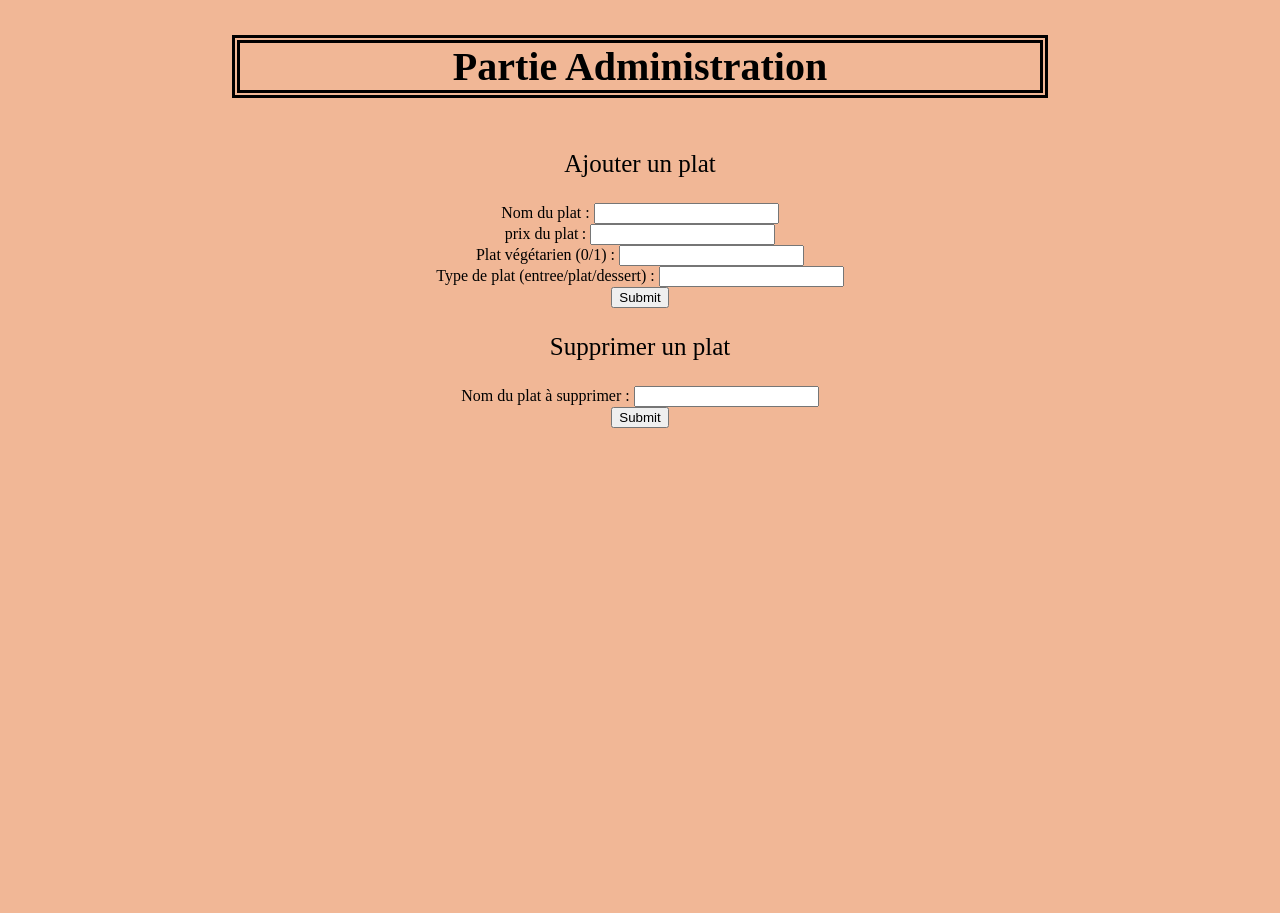
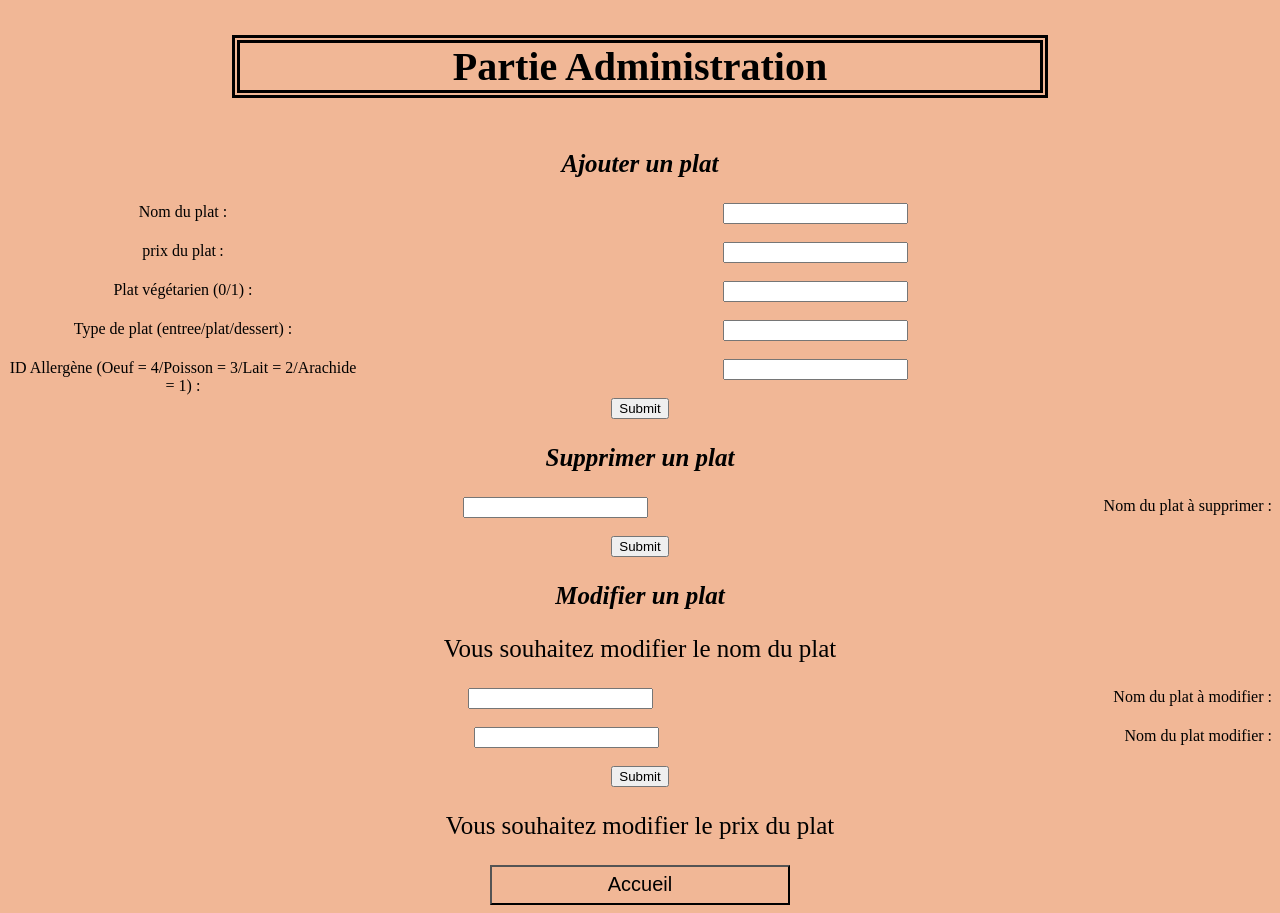
Before and after one commit to beaudetamelie/projet_restaurant, a PHP site: page /admin.php in a window 1280 px wide. Before the commit the page ends 428 px from the top, so only its background shows below. Run offline with PHP 8.4, Linux system fonts and the light colour scheme.

Commit message:
commit lundi soir

```diff
--- a/admin.php
+++ b/admin.php
@@ -19,27 +19,41 @@ try
 </head>
 <body>
 <h1>Partie Administration</h1>
-	<p>Ajouter un plat</p>
+	<p><strong><i>Ajouter un plat</i></strong></p>
 	<form action="admin.php" method="post">
+		<!-- <div>
+        <label for="IdPlat" class="form"></label>
+        <input type="text" id="IdPlat" name="IdPlat" class="input">
+    </div>-->
     <div>
-        <label for="nomPlat">Nom du plat :</label>
-        <input type="text" id="nomPlat" name="nomPlat">
+        <label for="nomPlat" class="form">Nom du plat :</label>
+        <input type="text" id="nomPlat" name="nomPlat" class="input">
     </div>
+    <br/>
     <div>
-        <label for="prixPlat">prix du plat :</label>
-        <input type="text" id="prixPlat" name="prixPlat">
+        <label for="prixPlat" class="form">prix du plat :</label>
+        <input type="text" id="prixPlat" name="prixPlat"class="input">
     </div>
+    <br/>
     <div>
-        <label for="vegetarien">Plat végétarien  (0/1) :</label>
-        <input type="text" id="vegetarien" name="vegetarien">
+        <label for="vegetarien"class="form">Plat végétarien  (0/1) :</label>
+        <input type="text" id="vegetarien" name="vegetarien" class="input">
     </div>
+
+    <br/>
     <div>
-        <label for="type">Type de plat (entree/plat/dessert) :</label>
-        <input type="text" id="type" name="type">
+        <label for="type"class="form">Type de plat (entree/plat/dessert) :</label>
+        <input type="text" id="type" name="type" class="input">
     </div>
+    <br/>
     <div>
-    	 <label for="type"></label>
-        <input type="submit" id="valider" name="valider">
+        <label for="type"class="form">ID Allergène  (Oeuf = 4/Poisson = 3/Lait = 2/Arachide = 1) :</label>
+        <input type="text" id="id_allergene" name="id_allergene" class="input">
+    </div>
+    <br/>
+    <div>
+    	 <label for="type"class="form"></label>
+        <input type="submit" id="valider" name="valider" class="input">
      </div>
 </form>
 <?php
@@ -48,19 +62,26 @@ $nomPlat = $_POST['nomPlat'];
 $prixPlat = $_POST['prixPlat'];
 $vegetarien = $_POST['vegetarien'];
 $type = $_POST['type'];
+$id_allergene = $_POST['id_allergene'];
 
 //On prépare la commande sql d'insertion
 $requete21 = "INSERT INTO plat (id_plat,nomPlat, prix, vegetarien, type) VALUES(?, ?, ?, ?, ?)";
 $req = $bdd->prepare($requete21);
 	   $req->execute([NULL, $nomPlat, $prixPlat,$vegetarien, $type]);
-}
-?>
-<p>Supprimer un plat</p>
+
+
+
+$requete24 = "INSERT INTO plat_allergene(id_plat, id_allergene) VALUES((SELECT id_plat FROM plat WHERE $nomPlat = nomPlat), ?)" ;
+$req = $bdd->prepare($requete24);
+	   $req->execute([$id_allergene]);
+}?>
+<p><strong><i>Supprimer un plat</i></strong></p>
 <form action="admin.php" method="post">
     <div>
         <label for="nomPlatSuppr">Nom du plat à supprimer :</label>
         <input type="text" id="nomPlatSuppr" name="nomPlatSuppr">
     </div>
+    <br/>
     <div>
     	 <label for="type"></label>
         <input type="submit" id="ok" name="ok">
@@ -68,18 +89,41 @@ $req = $bdd->prepare($requete21);
     <?php
  if (isset ($_POST['ok'])){
 $nomPlatSuppr = $_POST['nomPlatSuppr'];
-$requete22 = "SELECT id_plat FROM plat WHERE nomPlat = ?";
-$req = $bdd->prepare($requete22);
-	   $req->execute(['$nomPlatSuppr']);
-	   while ($donnees = $req->fetch())
-{
-       echo $donnees['id_plat'];
-}
-/*$requete21 = "DELETE FROM plat WHERE nomPlat = ? ";
-$req = $bdd->prepare($requete21);
-	   $req->execute(['$nomPlatSuppr']);*/
+
+$requete24 = "DELETE FROM plat WHERE nomPlat = ? ";
+$req = $bdd->prepare($requete24);
+	   $req->execute([$nomPlatSuppr]);
 }
 ?>
+<p><strong><i>Modifier un plat</i></strong></p>
+<p>Vous souhaitez modifier le nom du plat</p>
+<form action="admin.php" method="post">
+    <div>
+        <label for="nomPlatAModif">Nom du plat à modifier :</label>
+        <input type="text" id="nomPlatAModif" name="nomPlatAModif">
+    </div>
+    <br/>
+    <div>
+        <label for="nomPlatModif">Nom du plat modifier :</label>
+        <input type="text" id="nomPlatModif" name="nomPlatModif">
+    </div>
+    <br/>
+    <div>
+    	 <label for="type"></label>
+        <input type="submit" id="okModif" name="okModif">
+    </div>
+<?php
+if (isset ($_POST['okModif'])){
+	$nomPlatModif = $_POST['nomPlatModif'];
+	$nomPlatAModif = $_POST['nomPlatAModif'];
+$requete23 = "UPDATE plat SET nomPlat = ? WHERE nomPlat = ? ";
+$req = $bdd->prepare($requete23);
+	   $req->execute([$nomPlatModif, $nomPlatAModif]);
+}
+
+?>
+<p>Vous souhaitez modifier le prix du plat</p>
 </form>
+<button class="bouton"><a href="index.php">Accueil</a></button>
 </body>
 </html>
--- a/style.css
+++ b/style.css
@@ -34,3 +34,12 @@ h1{
 .titre{
 	font-size: 35px;
 }
+.form
+{
+	display: block;
+	width: 350px;
+	float: left;
+}
+label{
+	float: right;
+}
```
